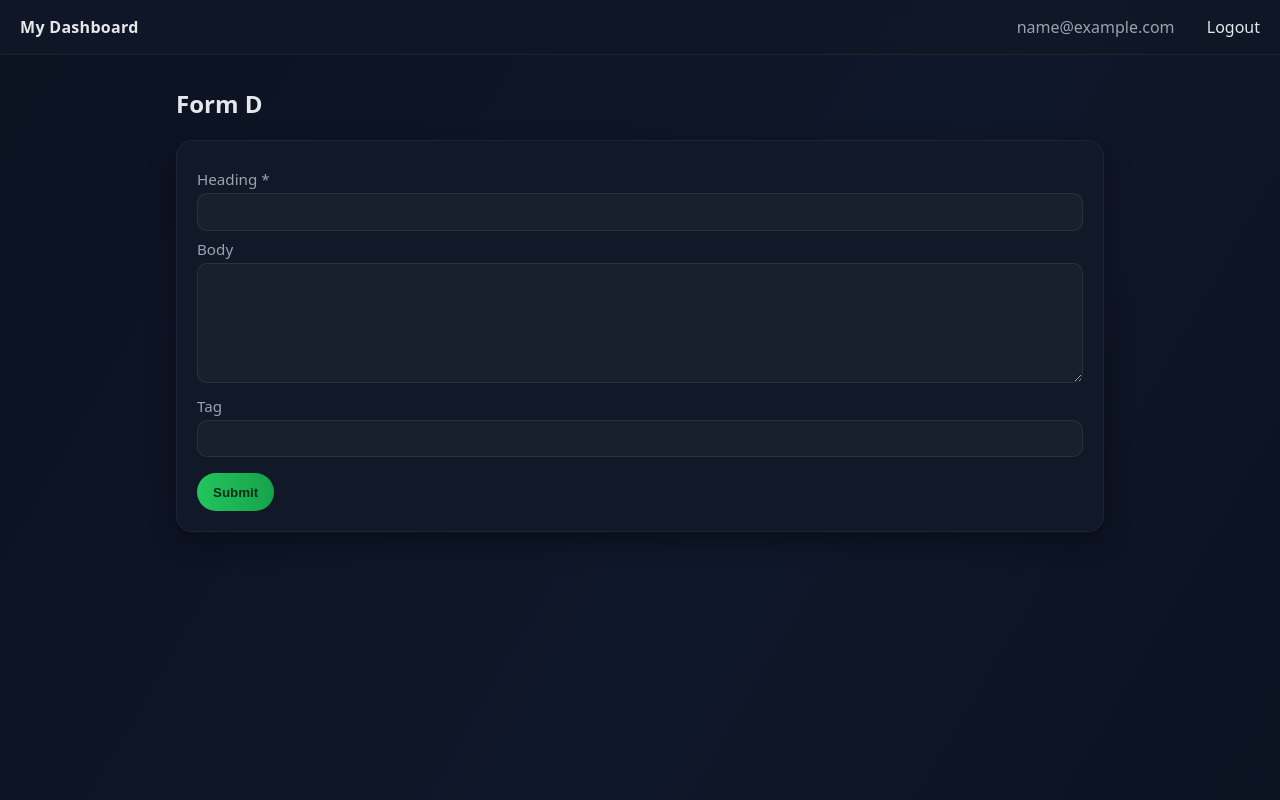
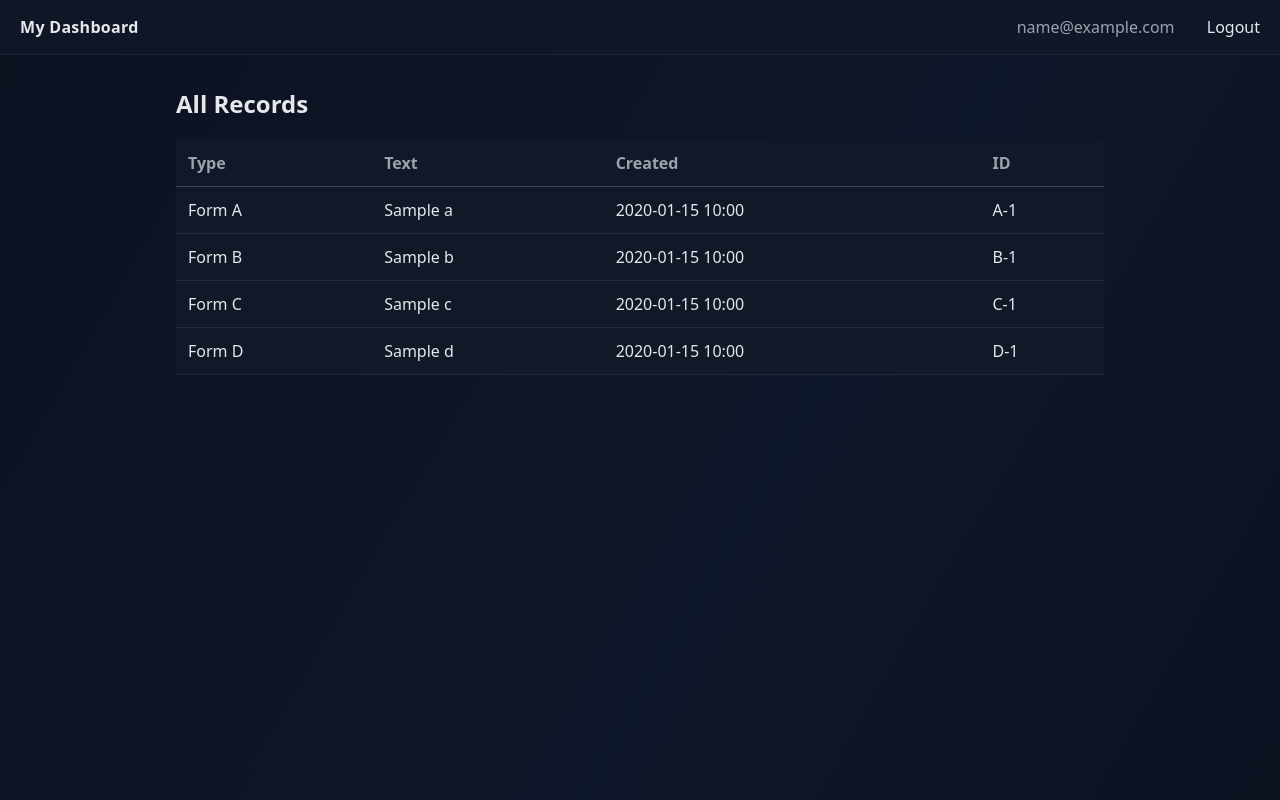
Before and after one commit to ljonata/newsflash, a Flask app: page /form/d in a window 1280 px wide. Run offline with Flask 3, Linux system fonts and the light colour scheme; a user stored in the database is signed in; tables that the repository leaves empty hold one stand-in row (values such as "Sample post").

Commit message:
small changes in the UI

```diff
--- a/app.py
+++ b/app.py
@@ -2,7 +2,7 @@ from flask import Flask, render_template, redirect, url_for, request, flash
 from flask_login import LoginManager, login_required, current_user
 from sqlalchemy import create_engine
 from sqlalchemy.orm import Session
-from werkzeug.security import generate_password_hash
+import datetime
 from models import Base, User, FormA, FormB, FormC, FormD
 from config import Config
 from auth import bp as auth_bp
@@ -10,10 +10,8 @@ from auth import bp as auth_bp
 app = Flask(__name__)
 app.config.from_object(Config)
 
-# Database engine
 db_engine = create_engine(app.config["SQLALCHEMY_DATABASE_URI"], pool_pre_ping=True)
 
-# Login manager
 login_manager = LoginManager()
 login_manager.login_view = "auth.login"
 login_manager.init_app(app)
@@ -23,7 +21,6 @@ def load_user(user_id):
     with Session(db_engine) as session:
         return session.get(User, int(user_id))
 
-# Register blueprints
 app.register_blueprint(auth_bp)
 
 @app.route("/")
@@ -92,26 +89,23 @@ def form_c():
         return redirect(url_for("dashboard"))
     return render_template("form_c.html")
 
-# ---- Form D ----
-@app.route("/form/d", methods=["GET", "POST"])
+# ---- Button D: Records Table ----
+@app.route("/form/d", methods=["GET"])
 @login_required
 def form_d():
-    if request.method == "POST":
-        heading = request.form.get("heading", "").strip()
-        body = request.form.get("body", "").strip()
-        tag = request.form.get("tag", "").strip()
-        if not heading:
-            flash("Heading is required.", "error")
-            return render_template("form_d.html")
-        with Session(db_engine) as session:
-            record = FormD(user_id=current_user.id, heading=heading, body=body, tag=tag)
-            session.add(record)
-            session.commit()
-        flash("Form D submitted.", "success")
-        return redirect(url_for("dashboard"))
-    return render_template("form_d.html")
+    records = []
+    with Session(db_engine) as session:
+        for rec in session.query(FormA).filter(FormA.user_id == current_user.id).all():
+            records.append({"type": "Form A", "text": rec.title, "created_at": rec.created_at, "id": f"A-{rec.id}"})
+        for rec in session.query(FormB).filter(FormB.user_id == current_user.id).all():
+            records.append({"type": "Form B", "text": rec.name, "created_at": rec.created_at, "id": f"B-{rec.id}"})
+        for rec in session.query(FormC).filter(FormC.user_id == current_user.id).all():
+            records.append({"type": "Form C", "text": rec.subject, "created_at": rec.created_at, "id": f"C-{rec.id}"})
+        for rec in session.query(FormD).filter(FormD.user_id == current_user.id).all():
+            records.append({"type": "Form D", "text": rec.heading, "created_at": rec.created_at, "id": f"D-{rec.id}"})
+    records.sort(key=lambda r: r["created_at"] or datetime.datetime.min, reverse=True)
+    return render_template("form_d.html", records=records)
 
 if __name__ == "__main__":
-    # Create tables if they don't exist
     Base.metadata.create_all(db_engine)
     app.run(debug=True)
--- a/static/css/style.css
+++ b/static/css/style.css
@@ -5,13 +5,11 @@
     --muted: #9ca3af;
     --primary: #22c55e;
     --primary-600: #16a34a;
-    --danger: #ef4444;
-    --success: #10b981;
 }
 * { box-sizing: border-box; }
 body {
     margin: 0;
-    font-family: system-ui, -apple-system, Segoe UI, Roboto, Ubuntu, Cantarell, Noto Sans, Arial, "Apple Color Emoji", "Segoe UI Emoji";
+    font-family: system-ui, -apple-system, Segoe UI, Roboto, Ubuntu, Cantarell, Noto Sans, Arial;
     background: linear-gradient(120deg, #0b1220, #0f172a 60%, #0b1220);
     color: var(--text);
     min-height: 100vh;
@@ -54,11 +52,13 @@ textarea { min-height: 120px; }
     display: grid; grid-template-columns: repeat(2, 1fr); gap: 1rem; padding: 1.25rem;
 }
 .big-btn {
-    display: grid; place-items: center; height: 160px;
+    display: grid; place-items: center;
+    aspect-ratio: 1 / 1; /* square */
     border-radius: 18px; text-decoration: none; font-weight: 800; font-size: 1.25rem;
     color: #052e16; background: linear-gradient(90deg, var(--primary), var(--primary-600));
     transition: transform .08s ease, filter .15s ease;
     box-shadow: 0 20px 35px rgba(34,197,94,0.25);
+    width: 100%;
 }
 .big-btn:hover { transform: translateY(-2px); filter: brightness(1.03); }
 
@@ -67,3 +67,9 @@ textarea { min-height: 120px; }
 .flash.error { background: rgba(239,68,68,0.15); border: 1px solid rgba(239,68,68,0.3); }
 .flash.success { background: rgba(16,185,129,0.15); border: 1px solid rgba(16,185,129,0.3); }
 .hint { color: var(--muted); margin-top: .75rem; }
+
+.table-wrap { overflow-x: auto; }
+table.table { width: 100%; border-collapse: collapse; background: var(--card); }
+.table th, .table td { padding: .75rem; border-bottom: 1px solid rgba(255,255,255,0.08); text-align: left; }
+.table thead th { font-weight: 700; color: var(--muted); border-bottom: 1px solid rgba(255,255,255,0.2); }
+.table tbody tr:hover { background: rgba(255,255,255,0.03); }
--- a/templates/dashboard.html
+++ b/templates/dashboard.html
@@ -5,6 +5,6 @@
     <a class="big-btn" href="{{ url_for('form_a') }}">Action A</a>
     <a class="big-btn" href="{{ url_for('form_b') }}">Action B</a>
     <a class="big-btn" href="{{ url_for('form_c') }}">Action C</a>
-    <a class="big-btn" href="{{ url_for('form_d') }}">Action D</a>
+    <a class="big-btn" href="{{ url_for('form_d') }}">All Records</a>
 </div>
 {% endblock %}
--- a/templates/form_d.html
+++ b/templates/form_d.html
@@ -1,13 +1,30 @@
 {% extends "base.html" %}
 {% block content %}
-<h2>Form D</h2>
-<form method="post" class="form">
-    <label for="heading">Heading *</label>
-    <input id="heading" name="heading" required>
-    <label for="body">Body</label>
-    <textarea id="body" name="body"></textarea>
-    <label for="tag">Tag</label>
-    <input id="tag" name="tag">
-    <button type="submit" class="btn-primary">Submit</button>
-</form>
+<h2>All Records</h2>
+{% if records and records|length > 0 %}
+<div class="table-wrap">
+  <table class="table">
+    <thead>
+      <tr>
+        <th>Type</th>
+        <th>Text</th>
+        <th>Created</th>
+        <th>ID</th>
+      </tr>
+    </thead>
+    <tbody>
+    {% for r in records %}
+      <tr>
+        <td>{{ r.type }}</td>
+        <td>{{ r.text }}</td>
+        <td>{{ r.created_at.strftime("%Y-%m-%d %H:%M") if r.created_at else "-" }}</td>
+        <td>{{ r.id }}</td>
+      </tr>
+    {% endfor %}
+    </tbody>
+  </table>
+</div>
+{% else %}
+  <p class="hint">No records yet. Submit Forms A, B, or C to see them here.</p>
+{% endif %}
 {% endblock %}
```
